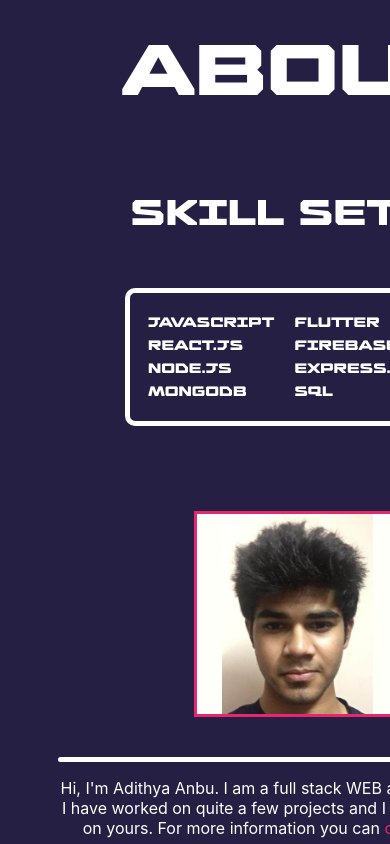
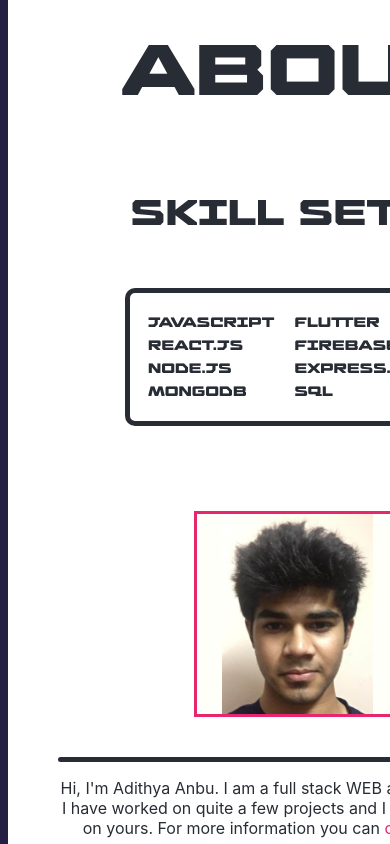
Before and after one commit to adianbu/portfolio, a React (Create React App) app: page / in a window 390 px wide. Shown: the part 900-1744 px from the top of the page. Built offline with nearby package versions, Linux system fonts and the light colour scheme.

Commit message:
Changed about color and added a few animations

```diff
--- a/package.json
+++ b/package.json
@@ -13,8 +13,10 @@
     "firebase": "^8.5.0",
     "ityped": "^1.0.3",
     "react": "^17.0.2",
+    "react-animate-on-scroll": "^2.1.5",
     "react-bootstrap": "^1.5.2",
     "react-dom": "^17.0.2",
+    "react-reveal": "^1.2.2",
     "react-scripts": "4.0.3",
     "react-scroll": "^1.8.2",
     "web-vitals": "^1.1.1"
--- a/src/About.css
+++ b/src/About.css
@@ -10,8 +10,8 @@
 
 .about{
     height:100vh;
-    background-color: #251f44;
-    color: white;
+    background-color: #fff;
+    color: #282c34;
 }
 
 header{
@@ -19,11 +19,13 @@ header{
 }
 
 .about_title{
-    color: white;
+    /* color: white; */
     font-size: 100px;
     margin-top: 0%;
     font-family: myFirstFont;
-    animation: floating 3s ease-in-out infinite
+    animation: floating 3s ease-in-out infinite;
+    transition: all 1s cubic-bezier(0.075, 0.82, 0.165, 1);
+
     /* ,fade 3s ease infinite; */
 }
 
@@ -34,11 +36,13 @@ header{
 }
 
 @keyframes fade {
-    0% { transform: translate(0,  0px); }
-    50%  { transform: translate(0, 6px); }
-    100%   { transform: translate(0, -0px); }
+    0% {
+        opacity: 0;
+     }
+     100% {
+        opacity: 1;
+     }
 }
-
 
 .about_center{
     display: flex;
@@ -54,12 +58,50 @@ header{
     align-items: center;
     padding-right: 70px;
 
+
 }
+
+
+
+@keyframes fadeInDown {
+    0% {
+       opacity: 0;
+       transform: translateY(-20px);
+    }
+    100% {
+       opacity: 1;
+       transform: translateY(0);
+    }
+ }
+
+ @keyframes fadeInLeft {
+    0% {
+       opacity: 0;
+       transform: translateX(-20px);
+    }
+    100% {
+       opacity: 1;
+       transform: translateX(0);
+    }
+ }
+
+ @keyframes fadeInRight {
+    0% {
+       opacity: 0;
+       transform: translateX(20px);
+    }
+    100% {
+       opacity: 1;
+       transform: translateX(0);
+    }
+ }
 
 .about_right{
     flex: 1;
     justify-content: flex-end;
     padding-right: 50px;
+    /* animation: fadeInRight 1s ease-in-out normal  */
+
 }
 
 .about_left_title{
@@ -72,12 +114,12 @@ header{
 }
 
 .about_skillsets{
-    /* border: .5px solid #e6276d; */
-    outline:5px solid #fff;
+
+    outline:5px solid #282c34;
     border-radius: 5px;
     width: fit-content;
     margin-left: 40px;
-    color:white;
+    color:#282c34;
     display: flex;
     padding: 8px;
     font-family: myFirstFont;
@@ -106,7 +148,7 @@ header{
 }
 
 .about_right_divider{
-    background-color: #fff;
+    background-color: #282c34;
     width: 100;
     height:5px;
     border-radius: 5px;
@@ -115,8 +157,10 @@ header{
 
 .about_right_content{
     text-align: right;
-    /* color:#e6276d; */
-    /* font-family: textFont; */
+}
+
+#about_right_link{
+    color: #e6276d;
 }
 
  .about_avatar {
@@ -124,7 +168,7 @@ header{
 }
 
 .about_avatar_div> .MuiAvatar-root >.MuiAvatar-img{
-    /* border-radius: 50%; */
+
     width: auto !important;
 
 }
@@ -156,11 +200,11 @@ header{
 
     .about_skillsets{
         /* border: .5px solid #e6276d; */
-        outline:5px solid #fff;
+        /* outline:5px solid #fff; */
         border-radius: 5px;
         width: fit-content;
-        /* margin:auto; */
-        color:white;
+
+        /* color:white; */
         display: flex;
         padding: 8px;
         font-family: myFirstFont;
@@ -178,7 +222,7 @@ header{
         padding: 40px;
     }
     .about_right_divider{
-        background-color: #fff;
+        /* background-color: #fff; */
         width: 100;
         height:5px;
         border-radius: 5px;
--- a/src/About.js
+++ b/src/About.js
@@ -3,18 +3,31 @@ import "./About.css";
 import {Avatar} from "@material-ui/core";
 import dp from './images/dp.jpg';
 
-
+import ScrollAnimation  from 'react-animate-on-scroll'
+import Fade from 'react-reveal/Fade';
 
 
 function About() {
     return (
+//         <ScrollAnimation animateIn="animate__backInUp" duration="0.5"
+//         style={{    transition: "all 1s cubic-bezier(0.075, 0.82, 0.165, 1)"
+// }}>
         <div className="about" id="about">
-            <p className="about_title">About</p>
+
+        <p className="about_title">
+        <Fade up>About</Fade></p>
+
+
 
             <div className="about_center">
 
+            <Fade left cascade>
+
             <div className="about_left">
-              <p className="about_left_title">Skill sets</p>
+
+                <p className="about_left_title">Skill sets</p>
+
+
                 <div className="about_skillsets">
                     <p className="about_skillsets_left">
                         Javascript<br/>
@@ -32,7 +45,9 @@ function About() {
                     </p>
                 </div>
 
+
             </div>
+            </Fade>
 
             <div className="about_right">
                 <div className="about_avatar_div">
@@ -45,7 +60,7 @@ function About() {
                     <p>
                     Hi, I'm Adithya Anbu. I am a full stack WEB and APP developer.
                     I have worked on quite a few projects and I would love to work on yours.
-                    For more information you can <span> <a href="#contact" style={{textDecoration:"none",color:"#e6276d" }}>contact me </a></span>here.
+                    For more information you can <span> <a id="about_right_link" href="#contact" style={{textDecoration:"none" }}>contact me </a></span>here.
                     </p>
                 </div>
             </div>
@@ -57,6 +72,7 @@ function About() {
 
 
         </div>
+        // </ScrollAnimation>
     )
 }
 
--- a/src/Home.css
+++ b/src/Home.css
@@ -26,6 +26,7 @@
     margin: auto;
     animation: title 1.5s ease-in,
     floating 3s ease-in-out infinite ;
+    transition: all 1s cubic-bezier(0.075, 0.82, 0.165, 1);
 
 }
 
@@ -57,7 +58,21 @@
     padding: 10px ;
     border-radius: 10px;
     z-index: 99;
+    animation: fadeInDown 1s ease-in-out normal
+
 }
+
+@keyframes fadeInDown {
+    0% {
+       opacity: 0;
+       transform: translateY(-20px);
+    }
+    100% {
+       opacity: 1;
+       transform: translateY(0);
+    }
+ }
+
 
 .home_header_link{
     text-decoration: none;
```
Also changed, not shown: 1 other file (tests, documents, lock files or other folders).
